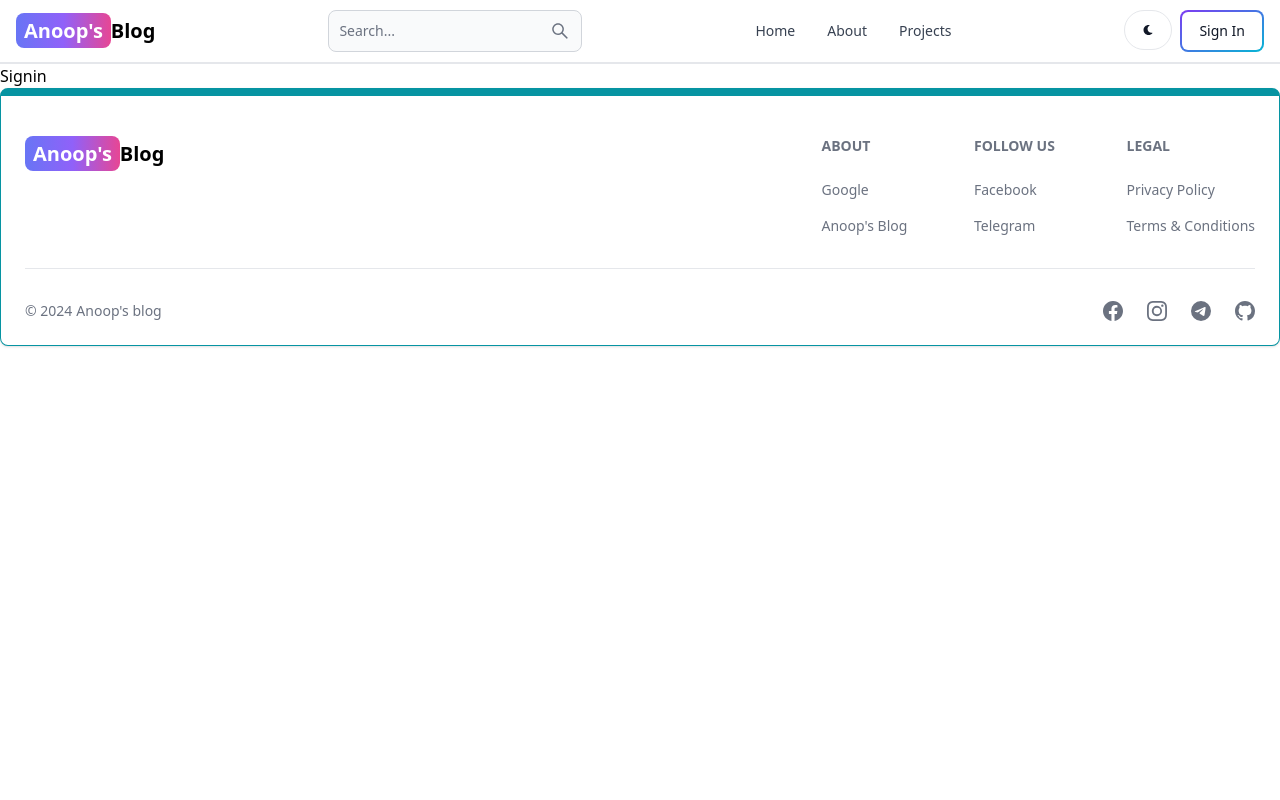
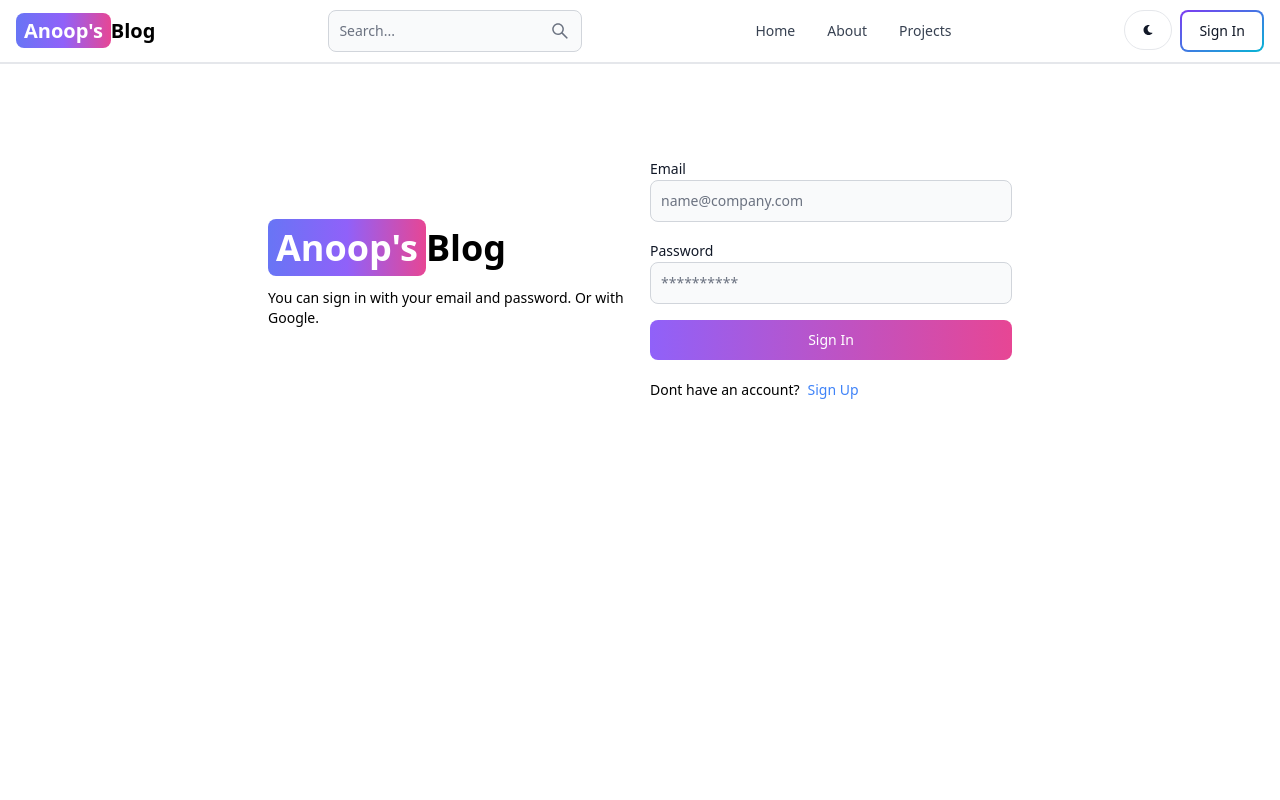
Before and after one commit to anoopkrishna07/mern-blog, a React (Vite) app in the folder client/: page /sign-in in a window 1280 px wide. Shown: the top 800 px of the page. Built offline with nearby package versions, Linux system fonts and the light colour scheme.

Commit message:
complete signin page

```diff
--- a/client/src/pages/Signin.jsx
+++ b/client/src/pages/Signin.jsx
@@ -1,7 +1,101 @@
-import React from 'react'
+import { Alert, Button, Label, Spinner, TextInput } from 'flowbite-react'
+import React, { useState } from 'react'
+import { Link, useNavigate } from 'react-router-dom'
 
 export default function Signin() {
+  const [formData, setformData] = useState({});
+  const [errorMessage, seterrorMessage] = useState(null);
+  const [loading, setLoading] = useState(false);
+  const navigate = useNavigate();
+  const handleChange = (e) =>{
+    setformData({...formData, [e.target.id]: e.target.value.trim() })
+  }
+  const handleSubmit = async (e) =>{
+    e.preventDefault();
+    if(!formData.email || !formData.password){
+      return seterrorMessage('Please fill out all fields.');
+    }
+    try{
+        setLoading(true);
+        seterrorMessage(null);
+        const res = await fetch('/api/auth/signin', {
+          method: 'POST',
+          headers: {'Content-Type': 'application/json'},
+          body: JSON.stringify(formData)
+        });
+        const data = await res.json();
+        if(data.success === false){
+          return seterrorMessage(data.message);
+        }
+        setLoading(false);
+        if(res.ok){
+          navigate('/');
+        }
+    } catch(error) {
+        seterrorMessage(error.message);
+        setLoading(false);
+    }
+
+  }
+
   return (
-    <div>Signin</div>
+    <div className='min-h-screen mt-20'>
+      <div className="flex p-3 max-w-3xl mx-auto flex-col md:flex-row md:items-center gap-5">
+        <div className='flex-1'>
+        <Link to="/" className='font-bold dark:text-white text-4xl'>
+        <span className='px-2 py-1 bg-gradient-to-r from-indigo-500 via-purple-500 to-pink-500 rounded-lg text-white'>Anoop's</span>
+        Blog
+        </Link>
+        <p className='text-sm mt-5'>
+           You can sign in with your email and password.
+           Or with Google.
+        </p>
+        </div>
+        <div className='flex-1'>
+          <form className='flex flex-col gap-4' onSubmit={handleSubmit}>
+            <div>
+              <Label value='Email' />
+              <TextInput
+                type='email'
+                placeholder='name@company.com'
+                id='email'
+                onChange={handleChange}
+
+                />
+            </div>
+            <div>
+              <Label value='Password' />
+              <TextInput
+                type='password'
+                placeholder='**********'
+                id='password'
+                onChange={handleChange}
+
+                />
+            </div>
+            <Button gradientDuoTone='purpleToPink' type='submit' disabled={loading}>
+              {
+                loading ? (
+                  <>
+                  <Spinner size='sm' />
+                  <span className='pt-3'>Loading...</span>
+                  </>
+                 ) : 'Sign In'
+              }
+            </Button>
+          </form>
+          <div className='flex gap-2 text-sm mt-5'>
+            <span>Dont have an account?</span>
+            <Link to='/sign-up' className='text-blue-500'>
+            Sign Up
+            </Link>
+          </div>
+          {errorMessage &&
+          <Alert className='mt-5' color='failure'>
+            {errorMessage}
+          </Alert>}
+        </div>
+      </div>
+    </div>
   )
 }
```
